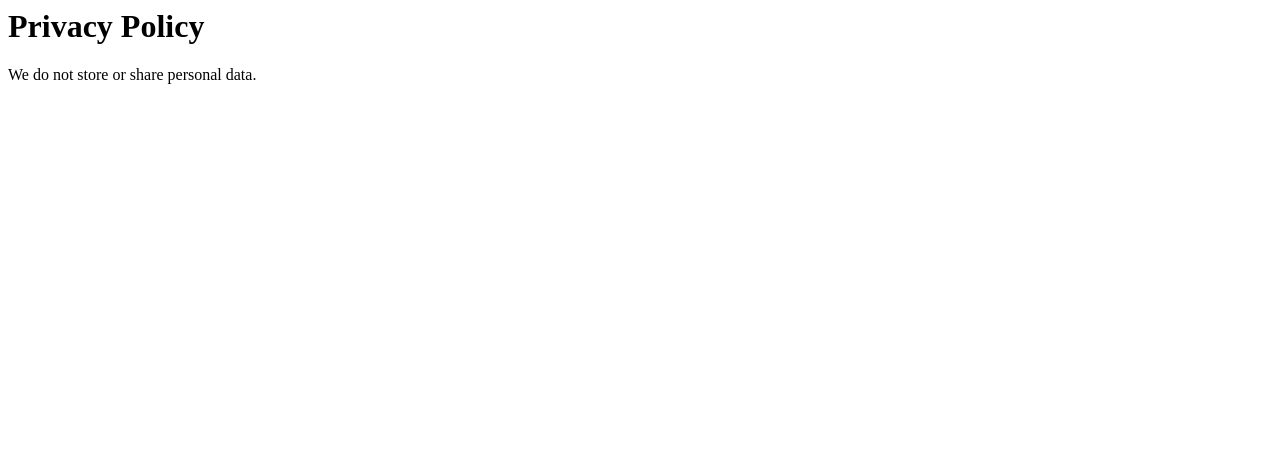
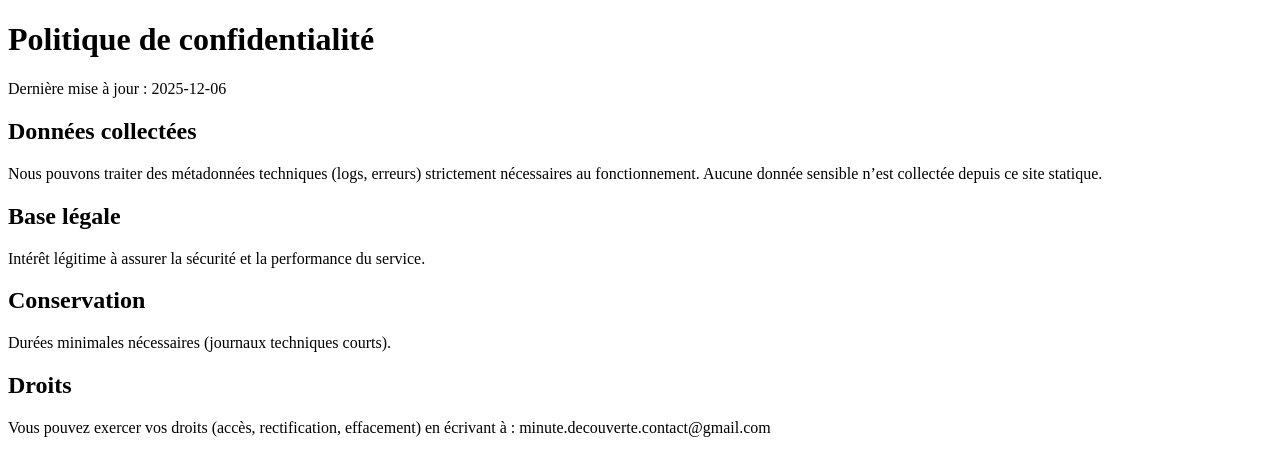
Before and after one commit to ndjeoua/minute-decouverte-site.github.io, a plain HTML site: page privacy.html in a window 1280 px wide. Drawn offline with Linux system fonts and the light colour scheme.

Commit message:
Create privacy policy page in French
Added a complete privacy policy in French with relevant sections.

```diff
--- a/privacy.html
+++ b/privacy.html
@@ -1,2 +1,21 @@
-<h1>Privacy Policy</h1>
-<p>We do not store or share personal data.</p>
+<!doctype html>
+<html lang="fr">
+<head>
+  <meta charset="utf-8" />
+  <title>Politique de confidentialité – Minute Découverte</title>
+  <meta name="viewport" content="width=device-width, initial-scale=1" />
+</head>
+<body>
+  <h1>Politique de confidentialité</h1>
+  <p>Dernière mise à jour : 2025-12-06</p>
+  <h2>Données collectées</h2>
+  <p>Nous pouvons traiter des métadonnées techniques (logs, erreurs) strictement nécessaires au fonctionnement.
+  Aucune donnée sensible n’est collectée depuis ce site statique.</p>
+  <h2>Base légale</h2>
+  <p>Intérêt légitime à assurer la sécurité et la performance du service.</p>
+  <h2>Conservation</h2>
+  <p>Durées minimales nécessaires (journaux techniques courts).</p>
+  <h2>Droits</h2>
+  <p>Vous pouvez exercer vos droits (accès, rectification, effacement) en écrivant à : minute.decouverte.contact@gmail.com</p>
+</body>
+</html>
```
